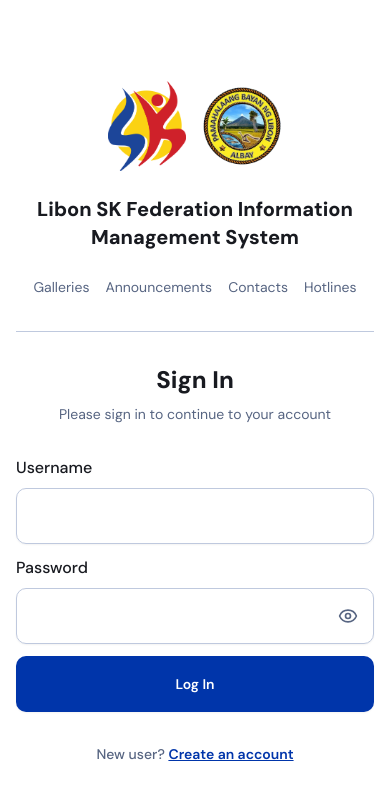
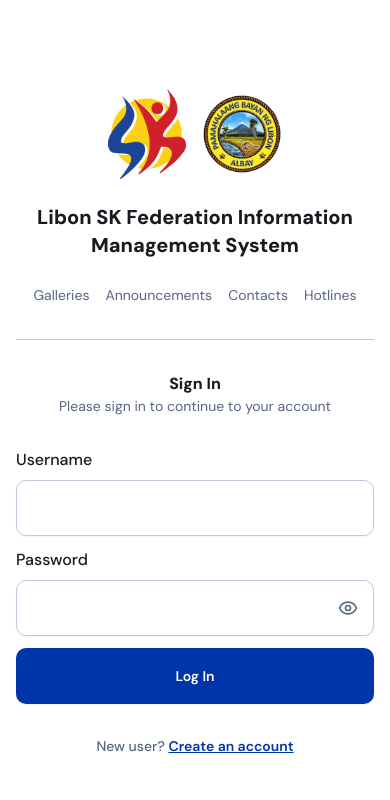
Before and after one commit to raymondreblando/sklibon-ims-webapp, a React (Vite) app: page / in a window 390 px wide. Shown: the top 800 px of the page. Built offline with nearby package versions, Linux system fonts and the light colour scheme; no server answers.

Commit message:
refactor the heading and subheading component

```diff
--- a/src/components/forms/headings/form-heading.tsx
+++ /dev/null
@@ -1,5 +0,0 @@
-import type React from "react";
-
-export const FormHeading = ({ children }: { children: React.ReactNode }) => {
-  return <h3 className="text-sm font-semibold md:text-base">{children}</h3>;
-};
--- a/src/components/forms/headings/subheading.tsx
+++ /dev/null
@@ -1,5 +0,0 @@
-import type React from "react";
-
-export const FormSubheading = ({ children }: { children: React.ReactNode }) => {
-  return <p className="text-muted text-xs md:text-sm">{children}</p>;
-};
--- a/src/components/forms/index.ts
+++ b/src/components/forms/index.ts
@@ -5,8 +5,6 @@
 export { FormButton } from "./fields/form-button";
 export { FormDatePicker } from "./fields/form-date-picker";
 export { FormCombobox } from "./fields/form-combobox";
-export { FormHeading } from "./headings/form-heading";
-export { FormSubheading } from "./headings/subheading";
 export { FormWrapper } from "./form-wrapper";
 
 export { LoginForm } from "./login-form";
--- a/src/components/forms/profile/account-info.tsx
+++ b/src/components/forms/profile/account-info.tsx
@@ -1,12 +1,15 @@
-import { FormInput, FormHeading, FormSubheading } from "@/components/forms";
+import { FormInput } from "@/components/forms/fields/form-input";
+import { HeadingWithWrapper } from "@/components/headings";
 
 export const AccountInfo = () => {
   return (
     <div className="border-input flex flex-col gap-y-4 rounded-md md:border md:p-8">
-      <div>
-        <FormHeading>Account Information</FormHeading>
-        <FormSubheading>Manage your username and email address.</FormSubheading>
-      </div>
+      <HeadingWithWrapper
+        className="text-left"
+        headingProps={{ variant: "default" }}
+        heading="Account Information"
+        subheading="Manage your username and email address."
+      />
       <div className="grid gap-4 md:grid-cols-2">
         <FormInput name="account.username" label="Username" />
         <FormInput name="account.email" label="Email" />
--- a/src/components/forms/profile/address-info.tsx
+++ b/src/components/forms/profile/address-info.tsx
@@ -5,24 +5,20 @@
   getProvinces,
 } from "@/services/api/locations";
 
-import {
-  FormCombobox,
-  FormHeading,
-  FormInput,
-  FormSubheading,
-} from "@/components/forms";
+import { FormCombobox, FormInput } from "@/components/forms";
+import { HeadingWithWrapper } from "@/components/headings";
 
 const comboBoxClassName = "w-[350px] p-0 md:w-[325px]";
 
 export const AddressInfo = () => {
   return (
     <div className="border-input flex flex-col gap-y-4 rounded-md md:border md:p-8">
-      <div>
-        <FormHeading>Address Information</FormHeading>
-        <FormSubheading>
-          Manage your barangay, municipality, and province details.
-        </FormSubheading>
-      </div>
+      <HeadingWithWrapper
+        className="text-left"
+        headingProps={{ variant: "default" }}
+        heading="Address Information"
+        subheading="Manage your barangay, municipality, and province details."
+      />
       <div className="grid gap-4 md:grid-cols-2">
         <FormCombobox
           popoverContentClassname={comboBoxClassName}
--- a/src/components/forms/profile/personal-info.tsx
+++ b/src/components/forms/profile/personal-info.tsx
@@ -2,25 +2,23 @@
 import { QUERY_KEYS } from "@/lib/constants/api-constants";
 import { getPositions } from "@/services/api/positions";
 
+import { HeadingWithWrapper } from "@/components/headings";
 import {
   FormDatePicker,
   FormInput,
   FormSelect,
-  FormHeading,
-  FormSubheading,
   FormCombobox,
 } from "@/components/forms";
 
 export const UserInfo = () => {
   return (
     <div className="border-input flex flex-col gap-y-4 rounded-md md:border md:p-8">
-      <div>
-        <FormHeading>Personal Information</FormHeading>
-        <FormSubheading>
-          Your basic details like name, date of birth, and contact number. Keep
-          them accurate and up to date.
-        </FormSubheading>
-      </div>
+      <HeadingWithWrapper
+        className="text-left"
+        headingProps={{ variant: "default" }}
+        heading="Personal Information"
+        subheading="Your basic details like name, date of birth, and contact number. Keep them accurate and up to date."
+      />
       <div className="grid gap-4 md:grid-cols-2">
         <FormInput name="info.firstname" label="Firstname" />
         <FormInput name="info.middlename" label="Middlename" />
--- a/src/components/headings/heading-with-wrapper.tsx
+++ b/src/components/headings/heading-with-wrapper.tsx
@@ -1,23 +1,29 @@
 import type { ComponentProps } from "react";
 import { cn } from "@/lib/utils/utils";
-import { Heading } from "./heading";
+import { Heading, type HeadingProps } from "./heading";
 import { Subheading } from "./subheading";
 
 interface HeadingWithWrapperProps extends ComponentProps<"div"> {
   heading: string;
   subheading: string;
+  headingProps?: HeadingProps;
+  subheadingProps?: ComponentProps<"p">;
 }
 
 export const HeadingWithWrapper = ({
   heading,
   subheading,
   className,
+  headingProps,
+  subheadingProps,
   ...props
 }: HeadingWithWrapperProps) => {
   return (
     <div {...props} className={cn("text-center", className)}>
-      <Heading>{heading}</Heading>
-      <Subheading>{subheading}</Subheading>
+      <Heading variant="lg" {...headingProps}>
+        {heading}
+      </Heading>
+      <Subheading {...subheadingProps}>{subheading}</Subheading>
     </div>
   );
 };
--- a/src/components/headings/heading.tsx
+++ b/src/components/headings/heading.tsx
@@ -1,13 +1,31 @@
 import { type ComponentProps } from "react";
 import { cn } from "@/lib/utils/utils";
+import { cva, type VariantProps } from "class-variance-authority";
+
+const headingVariants = cva("text-foreground", {
+  variants: {
+    variant: {
+      default: "text-sm font-semibold md:text-base",
+      lg: "text-base md:text-2xl font-extrabold",
+    },
+  },
+  defaultVariants: {
+    variant: "default",
+  },
+});
+
+export interface HeadingProps
+  extends ComponentProps<"h1">,
+    VariantProps<typeof headingVariants> {}
 
 export const Heading = ({
   className,
+  variant,
   children,
   ...props
-}: ComponentProps<"h1">) => {
+}: HeadingProps) => {
   return (
-    <h1 {...props} className={cn("mb-2 text-2xl font-extrabold", className)}>
+    <h1 {...props} className={cn(headingVariants({ variant, className }))}>
       {children}
     </h1>
   );
--- a/src/routes/(auth)/index.tsx
+++ b/src/routes/(auth)/index.tsx
@@ -2,6 +2,7 @@
 
 import { LoginForm } from "@/components/forms/login-form";
 import { AuthBranding } from "@/components/layouts/auth/auth-branding";
+import { HeadingWithWrapper } from "@/components/headings";
 import { Separator } from "@/components/ui/separator";
 import { isAuthenticated } from "@/lib/utils/auth";
 
@@ -29,10 +30,10 @@
         <Separator className="my-8" />
         <div className="flex flex-1 flex-col gap-y-8">
           <div className="text-center">
-            <h1 className="mb-2 text-2xl font-extrabold">Sign In</h1>
-            <p className="text-muted text-sm md:text-base">
-              Please sign in to continue to your account
-            </p>
+            <HeadingWithWrapper
+              heading="Sign In"
+              subheading="Please sign in to continue to your account"
+            />
           </div>
           <LoginForm />
           <p className="text-muted text-center text-sm font-medium md:text-base">
--- a/src/routes/(auth)/register.tsx
+++ b/src/routes/(auth)/register.tsx
@@ -1,5 +1,6 @@
 import { createFileRoute, Link } from "@tanstack/react-router";
 
+import { HeadingWithWrapper } from "@/components/headings";
 import { AuthBranding } from "@/components/layouts/auth/auth-branding";
 import { Separator } from "@/components/ui/separator";
 import { RegisterForm } from "@/components/forms/register-form";
@@ -15,16 +16,18 @@
         <AuthBranding />
         <Separator className="my-8" />
         <div className="flex flex-1 flex-col gap-y-8">
-          <div className="text-center">
-            <h1 className="mb-2 text-2xl font-extrabold">Create an account</h1>
-            <p className="text-muted text-sm md:text-base">
-              Fill in your details to join our community.
-            </p>
-          </div>
+          <HeadingWithWrapper
+            heading="Create an account"
+            subheading="Fill in your details to join our community."
+          />
           <RegisterForm />
           <p className="text-muted text-center text-sm font-medium md:text-base">
             Already have an account?{" "}
-            <Link to="/" className="text-primary font-semibold underline">
+            <Link
+              search={{ redirect: undefined }}
+              to="/"
+              className="text-primary font-semibold underline"
+            >
               Sign In
             </Link>
           </p>
```
